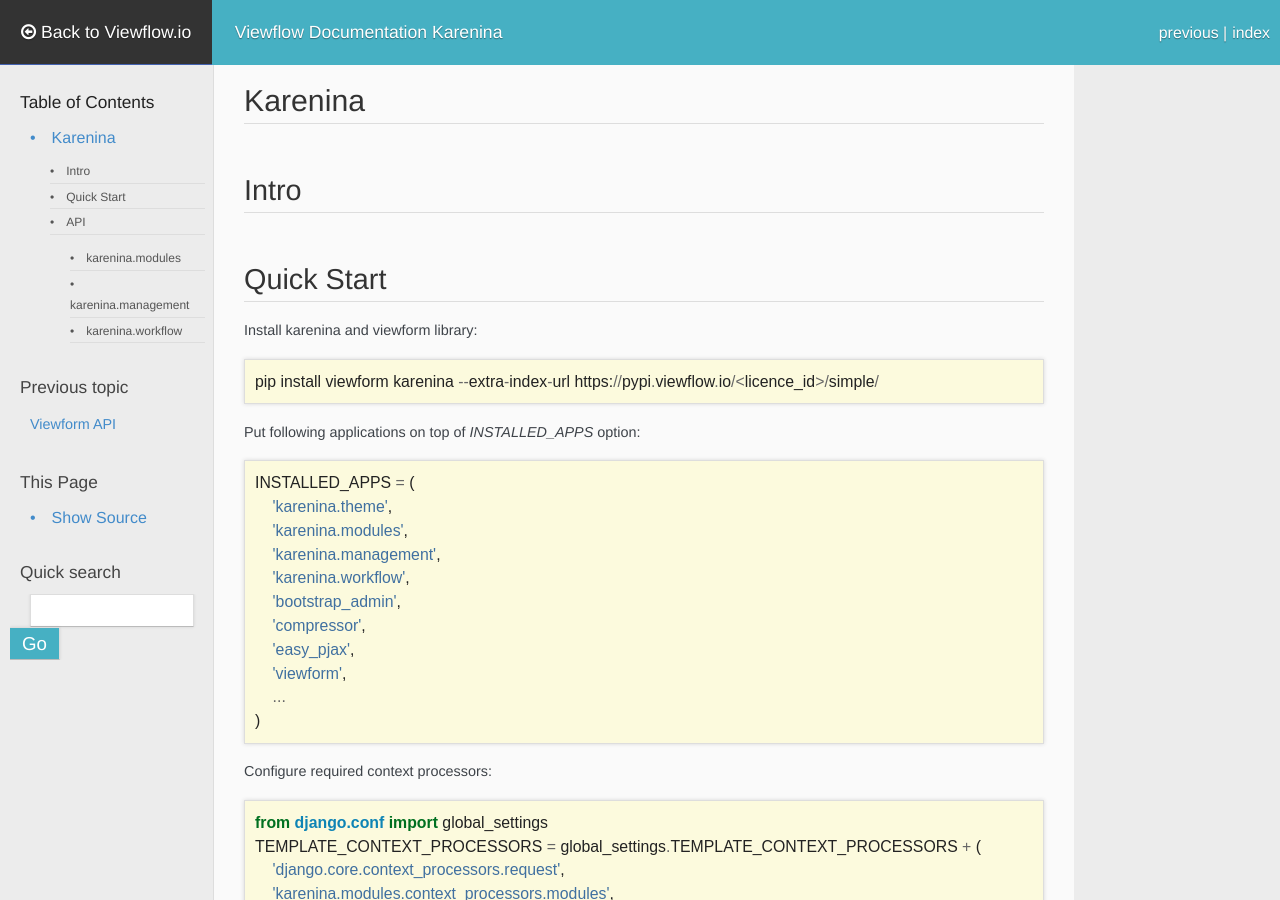
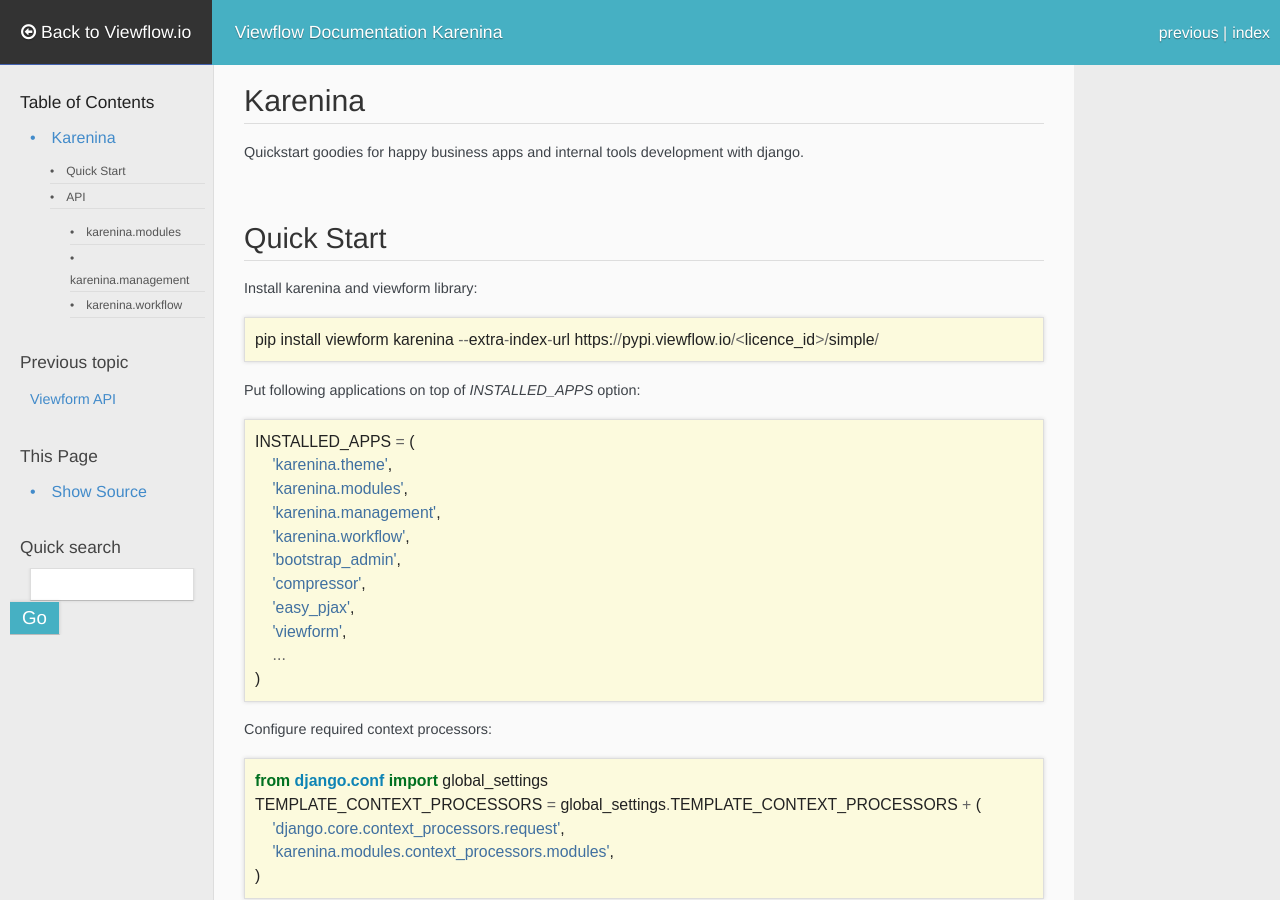
Before and after one commit to kmmbvnr/viewflow-docs-v1, a Sphinx documentation site: the page built from docs/karenina.rst, in a window 1280 px wide and 900 px high. Built offline with Sphinx 7.4.7, drawn with Linux system fonts in a browser that asks for light colours; nearby versions of some CDN libraries; some web fonts are replaced; some of the changed lines change nothing that is shown.

Commit message:
Extend docs

```diff
--- a/docs/karenina.rst
+++ b/docs/karenina.rst
@@ -2,8 +2,8 @@
 Karenina
 ========
 
-Intro
-=====
+Quickstart goodies for happy business apps and internal tools development with django.
+
 
 Quick Start
 ===========
--- a/docs/viewform_api.rst
+++ b/docs/viewform_api.rst
@@ -2,11 +2,148 @@
 Viewform API
 ============
 
-Intro
-=====
+Template driven form rendering for django
 
-Quick Start
+* Easy redefinition of particular fields rendering
+* Strong python/html code separation
+* Complex form layouts
+* Formsets and js goodies out of the box
+
+Installation
+============
+
+django-viewform tested with Python 2.7/3.3, django 1.6/1.7::
+
+    pip install django-viewform
+
+And add it into INSTALLED_APPS settings
+
+.. code-block:: python
+
+    INSTALLED_APPS = (
+         ...
+         'viewform',
+    )
+
+
+Quick start
 ===========
+
+Include formpack javascript and styles into your base template
+
+.. code-block:: html
+
+        {% include 'viewform/bootstrap3/include_css.html' %}
+        {% include 'viewform/bootstrap3/include_js.html' %}
+
+Packs for bootstrap3 and foundation5 are available out of the box
+
+Render your form with {% viewform %} template tag
+
+.. code-block:: html
+
+    <form method="POST">
+        {% csrf_token %}
+        {% viewform 'viewform/bootstrap3/form.html' form=form %}{% endviewform %}
+        <button type="submit" name="_submit" class="btn">Submit</button>
+    </form>
+
+
+Template tags
+=============
+
+`viewform` is built around simple concept called viewpart. `Viewpart`
+is like django template block, it has a default value and could be
+overriden.  But `viewparts` are created dynamically for each form
+field, which allows you to redefine specific form field html render output.
+
+Here is the example of rendering form with predefined bootstrap template,
+but prepend email field with `@` sign.
+
+.. code-block:: html
+
+    <form method="POST">
+        {% csrf_token %}
+        {% viewform 'viewform/bootstrap3/form.html' form=form layout=view.layout %}
+            {% viewpart form.email.field prepend %}
+                 <div class="input-group-addon">@</div>
+            {% endviewpart %}
+        {% endviewform %}
+        <button type="submit" name="_submit" class="btn">Submit</button>
+    </form>
+
+There is a lot of other viewparts declared in default templates. See template code for details.
+If your widget is so special, just provide `{% viewpart form.my_field.field %}any html code{% endviewpart %}`
+
+Layout
+======
+
+Layout object is the way to specify relative fields placements and sizes.
+
+.. code-block:: python
+
+    from viewform import *
+
+    layout = Layout(
+        Row('shipment_no', 'description')
+        Fieldset("Add to inventory",
+                 Row(Span3('product_name'), 'tags'),
+                 Row('vendor', 'product_type'),
+                 Row(Column('sku',
+                            'stock_level',
+                            span_columns=4),
+                     'gender', 'desired_gender'),
+                 Row('cost_price', Span2('wholesale_price'), 'retail_price')))
+
+SpanXX elements are not directly mapped to bootstrap or foundation grid
+classes, but used to determine relative fields width. Each row occupies
+12 grid columns.  Elements in Row('elem1', 'elem2') would be rendered
+in 6 grid coulmns each, and in Row(Span2('elem1'), 'elem2') `elem1`
+would be rendered in 8 grid columns, and `elem2` in 4 grid columns.
+
+Layouts rendering itself is specified in template. See
+templates/viewform/<tempalte_pack>/layout code folder for details.
+
+
+ModelForm Views
+===============
+
+Viewform library provides  LayoutMixin for model form views, populates
+form fields list directly from layout object
+
+.. code-block:: python
+
+    from django import generic
+    from viewform import LayoutMixin
+
+    class SampleView(LayoutMixin, generic.ModelFormView):
+        layout = Layout(...)
+
+
+
+Formset and inlines
+===================
+
+With django-extra-views NamedFormsetsMixin you can use inline names
+inside viewform layout
+
+
+.. code-block:: python
+
+    class FormsetView(LayoutMixin,
+                      extra_views.NamedFormsetsMixin,
+                      extra_views.CreateWithInlinesView):
+        model = Shipment
+
+        class ItemInline(extra_views.InlineFormSet):
+            model = ShipmentItem
+            fields = ['name', 'quantity']
+
+        layout = Layout(
+            Row(Column('name', 'city'),
+                Column('address_line1', 'address_line2')),
+            Inline('Items', ItemInline)
+        )
 
 API
 ===
@@ -24,16 +161,3 @@
 .. autoclass:: viewform.base.Fieldset
 
 .. autoclass:: viewform.base.LayoutMixin
-
-Template tags
-=============
-
-.. autoclass:: viewform.templatetags.viewform.ViewFormNode
-
-.. autoclass:: viewform.templatetags.viewform.ViewPartNode
-
-.. autoclass:: viewform.templatetags.viewform.RenderNode
-
-.. autoclass:: viewform.templatetags.viewform.ViewFieldNode
-
-.. autoclass:: viewform.templatetags.viewform.TagAttrsNode
```
